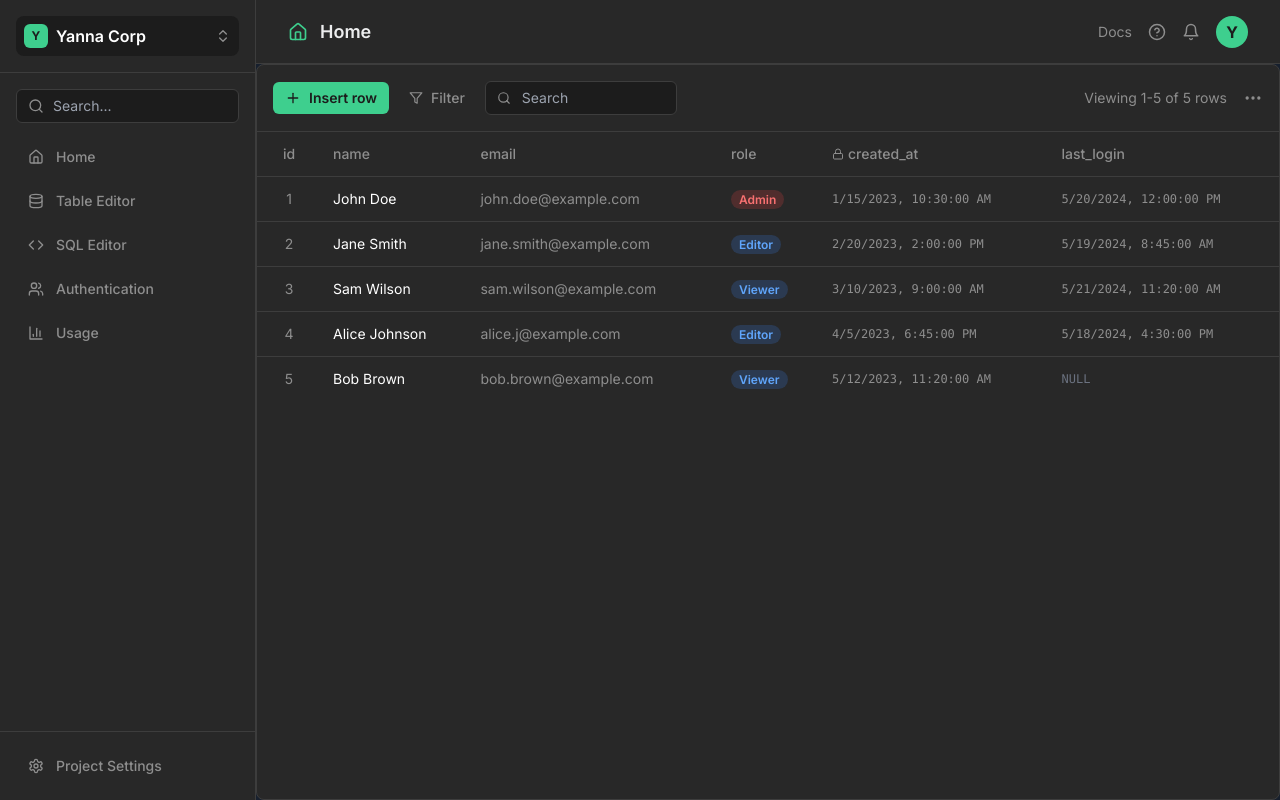
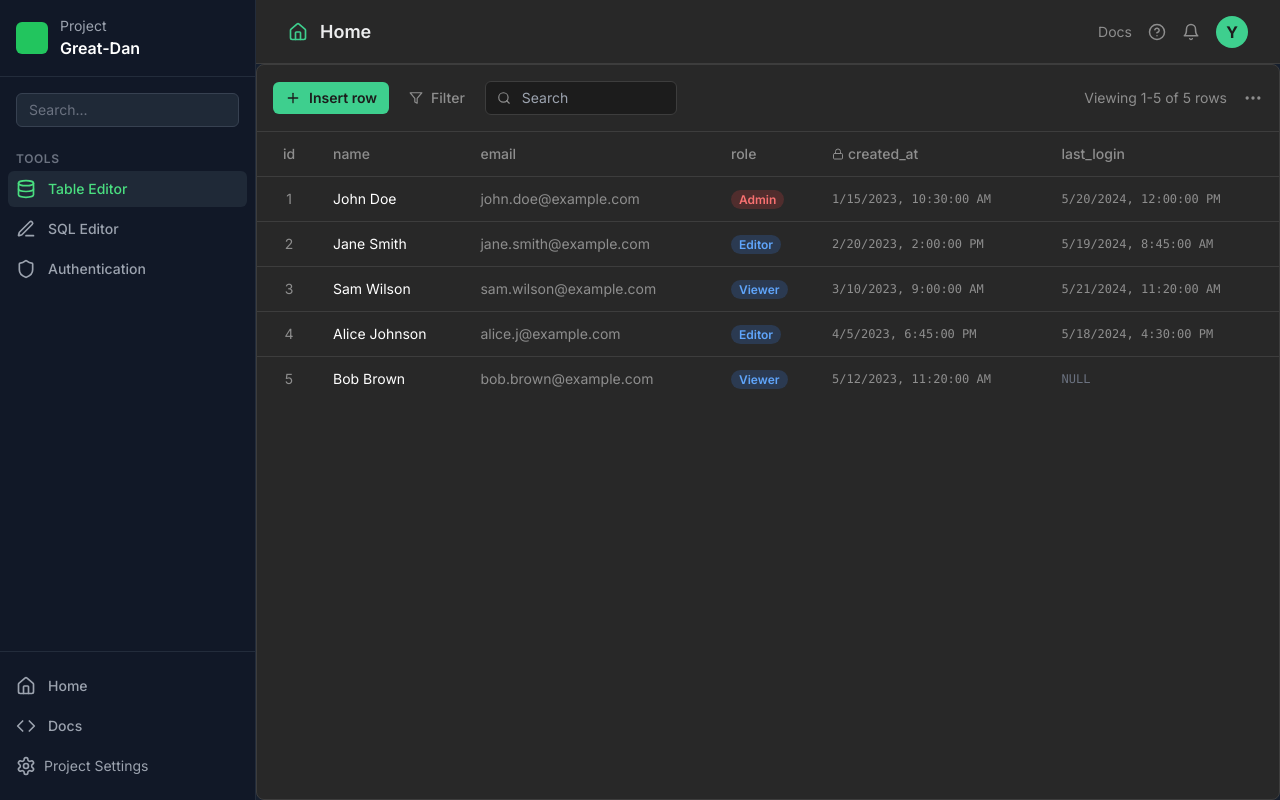
Before and after one commit to johnderrickos12-pixel/Great-Dan, a React (Vite) app: page / in a window 1280 px wide. Built offline with nearby package versions, Linux system fonts and the light colour scheme.

Commit message:
feat: Add Authentication link to sidebar

```diff
--- a/src/components/Sidebar.tsx
+++ b/src/components/Sidebar.tsx
@@ -1,69 +1,100 @@
-import { Home, Database, Code, Shield, Settings, Search, ChevronsUpDown, BarChart3, Users } from 'lucide-react';
-import { cn } from '../lib/utils';
-import { View } from '../App';
+import {
+  Bell,
+  Code,
+  Database,
+  Edit3,
+  HardDrive,
+  Home,
+  Settings,
+  Shield,
+  Users,
+} from "lucide-react";
+import { cn } from "@/lib/utils";
 
 interface SidebarProps {
-  activeView: View;
-  setActiveView: (view: View) => void;
+  activeView: string;
+  setActiveView: (view: any) => void;
 }
 
-const navItems: { id: View; label: string; icon: React.ElementType }[] = [
-  { id: 'home', label: 'Home', icon: Home },
-  { id: 'tableEditor', label: 'Table Editor', icon: Database },
-  { id: 'sqlEditor', label: 'SQL Editor', icon: Code },
-  { id: 'auth', label: 'Authentication', icon: Users },
-  { id: 'usage', label: 'Usage', icon: BarChart3 },
+const Sidebar = ({ activeView, setActiveView }: SidebarProps) => {
+  const navItems = [
+    { name: "Table Editor", icon: Database, view: "TableEditor" },
+    { name: "SQL Editor", icon: Edit3, view: "SqlEditor" },
+    { name: "Authentication", icon: Shield, view: "Auth" },
   ];
 
-const Sidebar = ({ activeView, setActiveView }: SidebarProps) => {
+  const bottomNavItems = [
+    { name: "Home", icon: Home, view: "Home" },
+    { name: "Docs", icon: Code, view: "Docs" },
+  ];
+
   return (
-    <div className="w-64 bg-background-light flex flex-col border-r border-gray-dark">
-      <div className="p-4 border-b border-gray-dark">
-        <div className="flex items-center justify-between bg-background-dark p-2 rounded-lg">
-          <div className="flex items-center">
-            <span className="bg-accent-green text-background-dark text-xs font-bold w-6 h-6 flex items-center justify-center rounded-md mr-2">Y</span>
-            <span className="font-semibold">Yanna Corp</span>
-          </div>
-          <ChevronsUpDown size={16} className="text-gray-light" />
+    <aside className="w-64 bg-gray-900 border-r border-gray-700/50 flex flex-col">
+      <div className="p-4 flex items-center space-x-3 border-b border-gray-700/50">
+        <div className="w-8 h-8 bg-green-500 rounded-md"></div>
+        <div className="flex flex-col">
+          <span className="text-sm text-gray-400">Project</span>
+          <span className="font-semibold text-white">Great-Dan</span>
         </div>
       </div>
       <div className="p-4">
-        <div className="relative">
-          <Search size={16} className="absolute left-3 top-1/2 -translate-y-1/2 text-gray-light" />
         <input
           type="text"
           placeholder="Search..."
-            className="w-full bg-background-dark border border-gray-dark rounded-md pl-9 pr-3 py-1.5 text-sm focus:ring-1 focus:ring-accent-green focus:outline-none"
+          className="w-full bg-gray-800 border border-gray-700 rounded-md px-3 py-1.5 text-sm placeholder-gray-500 focus:outline-none focus:ring-1 focus:ring-green-500"
         />
       </div>
-      </div>
-      <nav className="flex-1 px-4 space-y-2">
+      <nav className="flex-1 px-2 py-2 space-y-1">
+        <h3 className="px-2 text-xs font-semibold text-gray-500 uppercase tracking-wider">
+          Tools
+        </h3>
         {navItems.map((item) => (
-          <button
-            key={item.id}
-            onClick={() => setActiveView(item.id)}
-            className={cn(
-              "w-full flex items-center px-3 py-2 text-sm font-medium rounded-md text-left",
-              activeView === item.id
-                ? 'bg-gray-dark text-foreground'
-                : 'text-gray-light hover:bg-gray-dark hover:text-foreground'
-            )}
-          >
-            <item.icon
-              size={16}
-              className={cn("mr-3", activeView === item.id && 'text-accent-green')}
+          <NavItem
+            key={item.name}
+            item={item}
+            isActive={activeView === item.view}
+            onClick={() => setActiveView(item.view)}
           />
-            {item.label}
-          </button>
         ))}
       </nav>
-      <div className="p-4 border-t border-gray-dark">
-        <button className="w-full flex items-center px-3 py-2 text-sm font-medium rounded-md text-gray-light hover:bg-gray-dark hover:text-foreground">
-          <Settings size={16} className="mr-3" />
-          Project Settings
+      <div className="px-2 py-4 space-y-1 border-t border-gray-700/50">
+         {bottomNavItems.map((item) => (
+          <NavItem
+            key={item.name}
+            item={item}
+            isActive={activeView === item.view}
+            onClick={() => setActiveView(item.view)}
+          />
+        ))}
+        <div className="p-2">
+            <button className="w-full flex items-center space-x-2 text-sm text-gray-400 hover:text-white transition-colors duration-200">
+                <Settings className="h-5 w-5"/>
+                <span>Project Settings</span>
             </button>
         </div>
       </div>
+    </aside>
+  );
+};
+
+const NavItem = ({ item, isActive, onClick }: any) => {
+  return (
+    <a
+      href="#"
+      onClick={(e) => {
+        e.preventDefault();
+        onClick();
+      }}
+      className={cn(
+        "flex items-center px-2 py-2 text-sm font-medium rounded-md transition-colors duration-200",
+        isActive
+          ? "bg-gray-800 text-green-400"
+          : "text-gray-400 hover:bg-gray-800/50 hover:text-white"
+      )}
+    >
+      <item.icon className="h-5 w-5 mr-3" />
+      {item.name}
+    </a>
   );
 };
 
```
Lines whose indentation alone changed are shown as unchanged.
